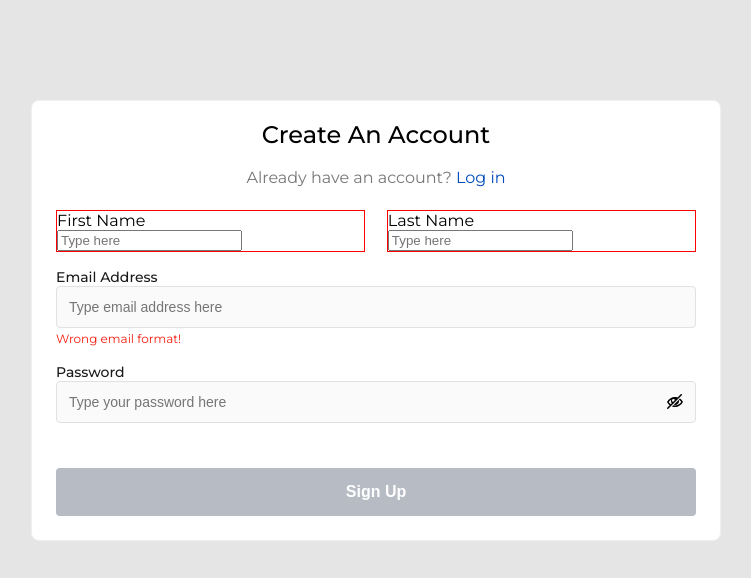
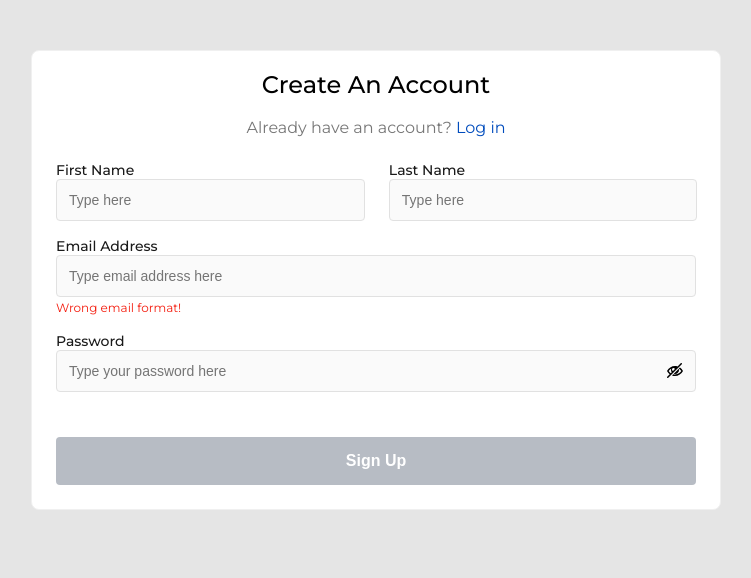
Before and after one commit to Edozie-Nneke/wazobia-test, a React (Create React App) app: page /create-account in a window 1280 px wide. Shown: the top 578 px of the page, without its empty margins (264-1015 px from the left). Built offline with nearby package versions, Linux system fonts and the light colour scheme.

Commit message:
FEAT: created <CreateAccout/> with possible state values

```diff
--- a/src/css/create_acct.module.css
+++ b/src/css/create_acct.module.css
@@ -5,7 +5,7 @@
 }
 
 .create_acct_card {
-  margin: 100px auto auto auto;
+  margin: 50px auto auto auto;
   width: 50%;
   padding: 24px;
   background: #ffffff;
@@ -55,8 +55,27 @@
 .last_nameInput {
   width: 48%;
   margin-top: 15px;
+}
 
-  border: 1px solid red;
+.first_nameInput label,
+.last_nameInput label {
+  font-weight: 500;
+  font-size: 14px;
+  line-height: 17px;
+  color: #1a1a1a;
+}
+
+.first_nameInput input,
+.last_nameInput input {
+  width: 92%;
+  padding: 10px 12px;
+  background: #fafafa;
+  border: 1px solid #e1e1e1;
+  border-radius: 4px;
+  font-size: 14px;
+  line-height: 20px;
+  color: #000000;
+  outline: none;
 }
 
 .emailInput small {
@@ -118,8 +137,50 @@ button {
   transition: background 0.3s ease;
 }
 
+.validator_helper {
+  list-style: none;
+  padding: 0;
+}
+
+.hide_helper {
+  display: none;
+}
+
 button:hover,
 button:focus {
   cursor: pointer;
   background: #555658;
 }
+
+.round {
+  position: relative;
+  color: #07982f;
+  font-weight: 400;
+  font-size: 12px;
+  line-height: 18px;
+}
+
+.round label {
+  background-color: #fff;
+  border: 1px solid #ccc;
+  border-radius: 50%;
+  cursor: pointer;
+  width: 8px;
+  height: 8px;
+  left: 0;
+  position: absolute;
+  top: 5px;
+}
+
+.round input[type='checkbox'] {
+  visibility: hidden;
+}
+
+.round input[type='checkbox']:checked + label {
+  background-color: #66bb6a;
+  border-color: #66bb6a;
+}
+
+.round input[type='checkbox']:checked + label:after {
+  opacity: 1;
+}
--- a/src/pages/CreateAccount.jsx
+++ b/src/pages/CreateAccount.jsx
@@ -5,6 +5,7 @@ import { ImEye, ImEyeBlocked } from 'react-icons/im';
 
 export default function CreateAccount() {
   const [viewPassword, setViewPassword] = useState(true);
+  const [passwordError, setPasswordError] = useState(false);
 
   return (
     <section className={create_acct.create_acct}>
@@ -78,6 +79,51 @@ export default function CreateAccount() {
             )}
           </div>
 
+          <ul
+            className={
+              passwordError
+                ? `${create_acct.validator_helper}`
+                : `${create_acct.hide_helper}`
+            }
+          >
+            <li>
+              <div className={create_acct.container}>
+                <div className={create_acct.round}>
+                  <input type='checkbox' checked id='checkbox' />
+                  <label htmlFor='checkbox'></label>
+                  Contains at least one uppercase letter
+                </div>
+              </div>
+            </li>
+            <li>
+              <div className={create_acct.container}>
+                <div className={create_acct.round}>
+                  <input type='checkbox' checked id='checkbox' />
+                  <label htmlFor='checkbox'></label>
+                  Contains eight characters
+                </div>
+              </div>
+            </li>
+            <li>
+              <div className={create_acct.container}>
+                <div className={create_acct.round}>
+                  <input type='checkbox' id='checkbox' />
+                  <label htmlFor='checkbox'></label>
+                  Contains at least one number
+                </div>
+              </div>
+            </li>
+            <li>
+              <div className={create_acct.container}>
+                <div className={create_acct.round}>
+                  <input type='checkbox' checked id='checkbox' />
+                  <label htmlFor='checkbox'></label>
+                  Contains eight characters
+                </div>
+              </div>
+            </li>
+          </ul>
+
           <button>Sign Up</button>
         </div>
       </article>
```
